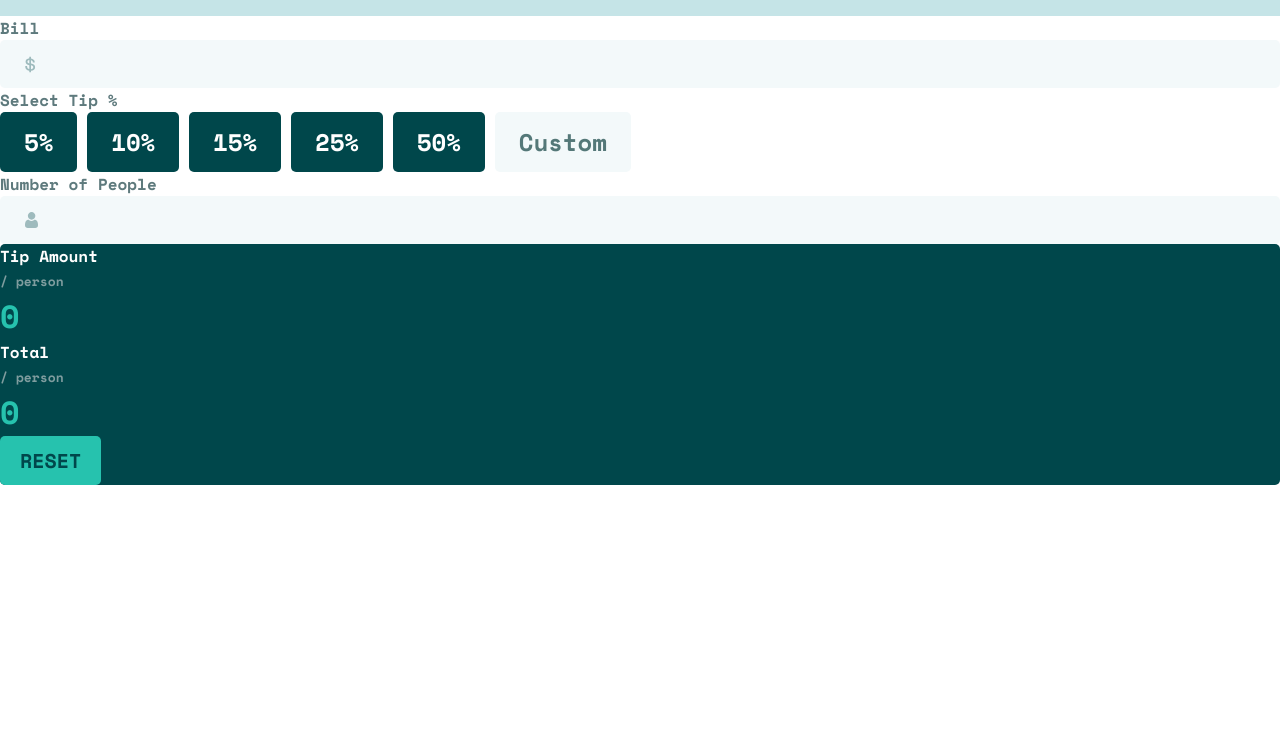
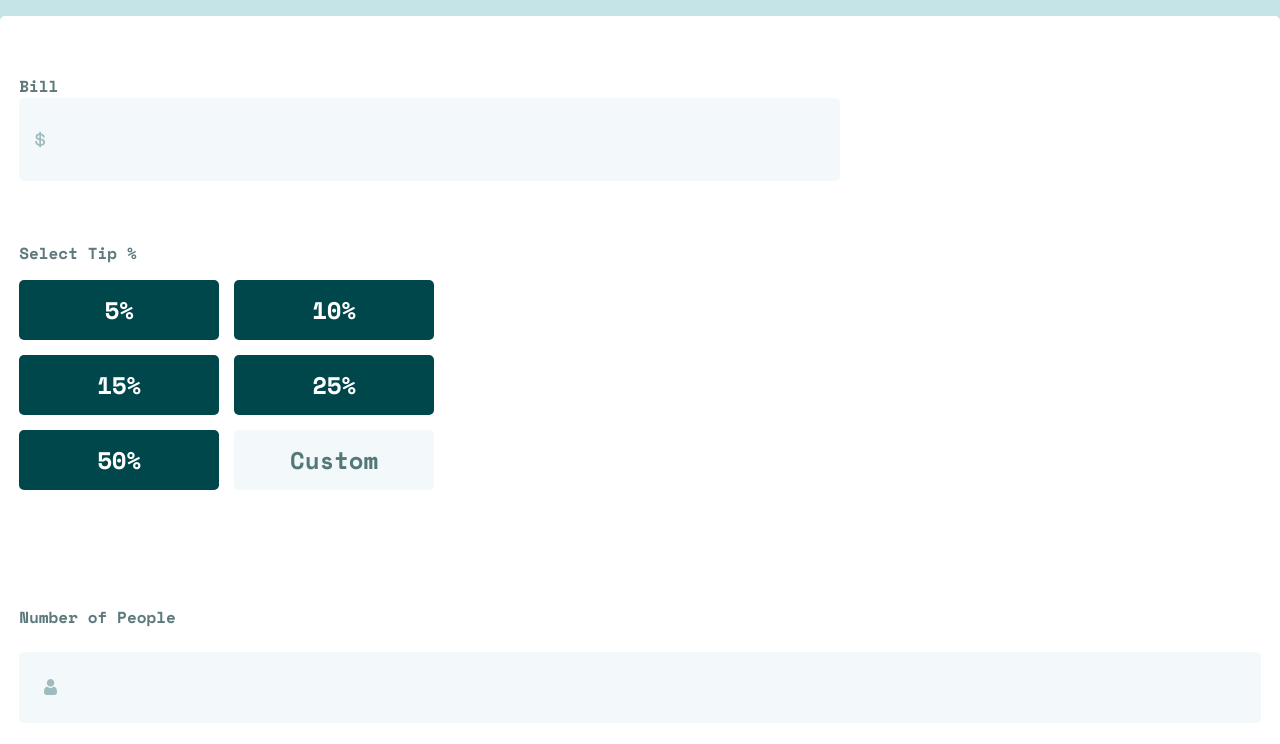
Before and after one commit to AhmadHamido/Tip-Calculator-App, a plain HTML site: page index.html in a window 1280 px wide. Shown: the part 144-888 px from the top of the page. Drawn offline with nearby package versions, Linux system fonts and the light colour scheme.

Commit message:
UX fixes and some styling modifications

```diff
--- a/index.html
+++ b/index.html
@@ -23,11 +23,11 @@
 
                 <section class="tip-container">
                     <p class="section-title">Select Tip %</p>
-                    <button class="section-btn" id="5%">5%</button>
-                    <button class="section-btn" id="10%">10%</button>
-                    <button class="section-btn" id="15%">15%</button>
-                    <button class="section-btn" id="25%">25%</button>
-                    <button class="section-btn" id="50%">50%</button>
+                    <button class="section-btn five-percent" id="5%">5%</button>
+                    <button class="section-btn ten-percent" id="10%">10%</button>
+                    <button class="section-btn fifteen-percent" id="15%">15%</button>
+                    <button class="section-btn twentyfive-percent" id="25%">25%</button>
+                    <button class="section-btn fifty-percent" id="50%">50%</button>
                     <input class="section-btn custom-btn" type="button" value="Custom" id="custom-btn">
                 </section>
 
@@ -43,14 +43,14 @@
                             Tip Amount<br>
                             <span class="tip-span">/ person</span>
                         </p>
-                        <p class="tip-num" id="tip-num">0</p>
+                        <p class="tip-num" id="tip-num">$0.00</p>
                     </div>
                     <div class="total-subcontainer total-lower">
                         <p class="total-text">
                             Total<br>
                             <span class="total-span">/ person</span>
                         </p>
-                        <p class="total-num" id="total-num">0</p>
+                        <p class="total-num" id="total-num">$0.00</p>
                     </div>
                     <button class="reset-btn" id="reset-btn">RESET</button>
                 </section>
--- a/script.js
+++ b/script.js
@@ -3,6 +3,7 @@ const inputPeople = document.getElementById('input-people');
 const tipNum = document.getElementById('tip-num');
 const totalNum = document.getElementById('total-num');
 const sectionError = document.getElementById('section-error');
+const sectionErrorBill = document.getElementById('section-error-bill');
 const customBtn = document.getElementById('custom-btn');
 
 document.addEventListener('click', e => {
@@ -36,8 +37,23 @@ document.addEventListener('click', e => {
 
 function calculateTip(num) {
     if(!isNaN(inputAmount.value)) {
-        if (!inputPeople.value) {
+        if (!inputAmount.value && !inputPeople.value) {
+            sectionErrorBill.textContent = "Can't be zero";
             sectionError.textContent = "Can't be zero";
+            return;
+        }
+        else if (!inputPeople.value) {
+            sectionError.textContent = "Can't be zero";
+            if (sectionErrorBill.textContent) {
+                sectionErrorBill.textContent = '';
+            }
+            return;
+        }
+        else if (!inputAmount.value) {
+            sectionErrorBill.textContent = "Can't be zero";
+            if (sectionError.textContent) {
+                sectionError.textContent = '';
+            }
             return;
         }
         else {
@@ -49,6 +65,10 @@ function calculateTip(num) {
 
             if (sectionError.textContent) {
                 sectionError.textContent = '';
+            }
+
+            if (sectionErrorBill.textContent) {
+                sectionErrorBill.textContent = '';
             }
         }
     }
--- a/style.css
+++ b/style.css
@@ -13,8 +13,13 @@ body {
 Typography
 ============== */
 
+h1 {
+    color: #3D6666;
+}
+
 .section-title {
     color: #5E7A7D;
+    align-self: end;
 }
 
 .section-error {
@@ -140,9 +145,24 @@ button,
 Layout
 ============== */
 
+main,
+.bill-container,
+.tip-container,
+.people-container {
+    display: grid;
+}
+
+.bill-container,
+.tip-container,
+.people-container {
+    margin-bottom: 1.5em;
+}
+
 main {
     background: #fff;
-    height: 100vh;
+    height: 130vh;
+    border-radius: 5px 5px 0 0;
+    grid-template-columns: 1.2em auto 1.2em;
 }
 
 header {
@@ -152,6 +172,29 @@ header {
     height: 20vh;
 }
 
+.bill-container {
+    margin-top: 1.5em;
+    grid-template: repeat(2, auto) / repeat(2, auto);
+}
+
 .total-container {
     background: #00474B;
 }
+
+.tip-container {
+    grid-template: repeat(4, 60px) / repeat(2, minmax(151.55px, 200px));
+    grid-gap: 15px;
+}
+
+/* === buttons === */
+
+main section,
+.ten-percent,
+.twentyfive-percent,
+.custom-btn {
+    grid-column: 2;
+}
+
+.five-percent {
+    grid-column: 1;
+}
```
